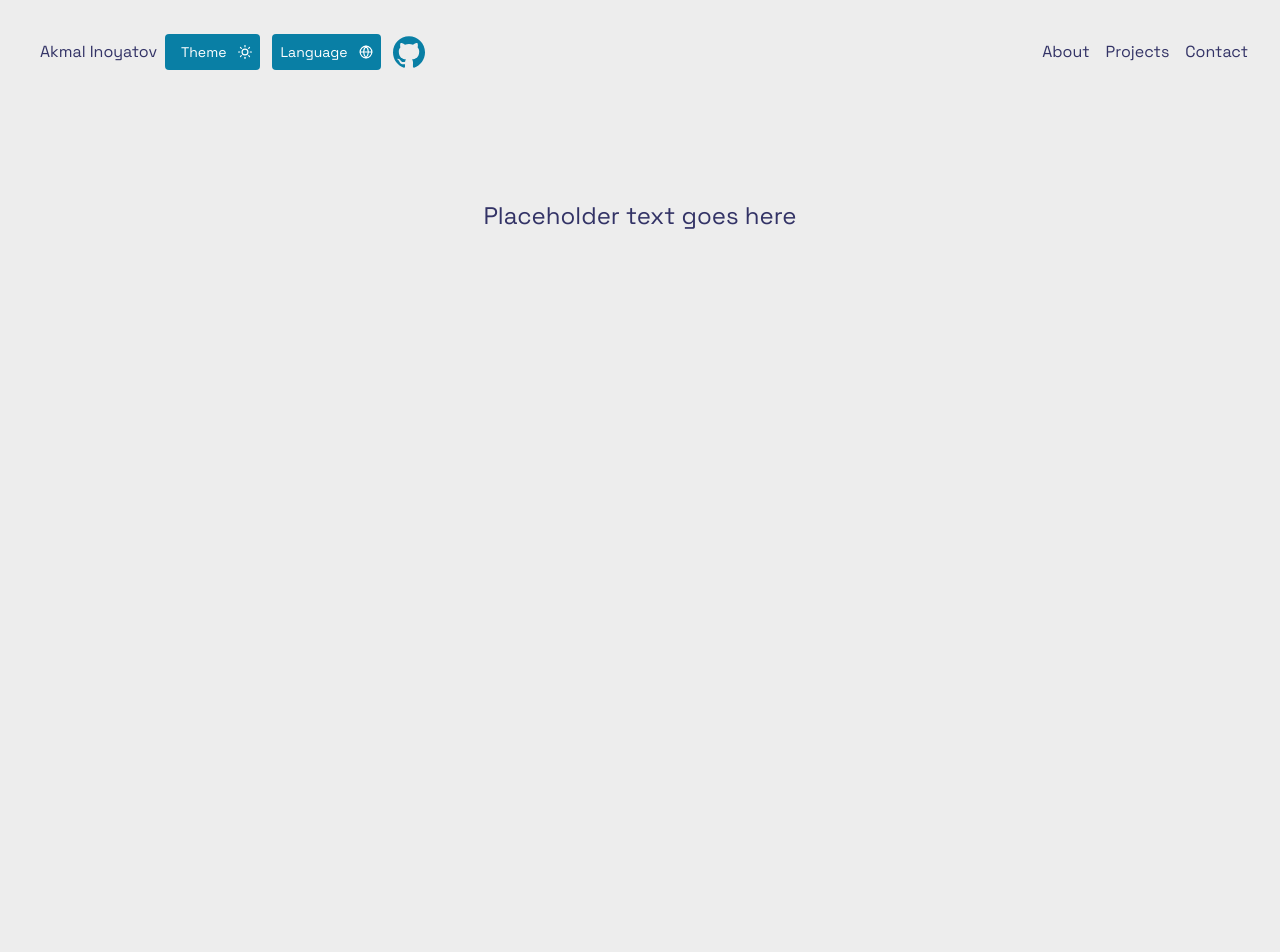
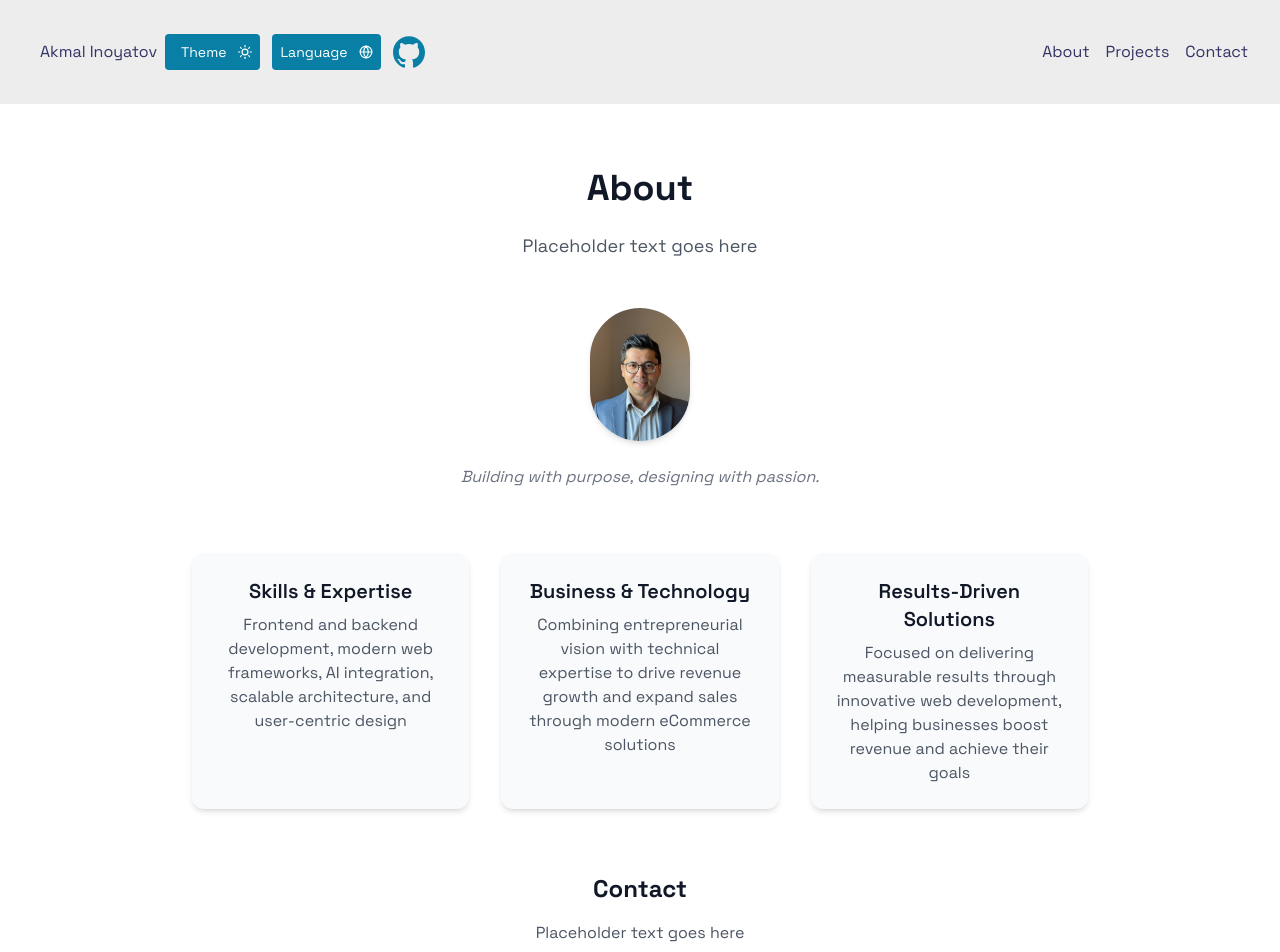
Before and after one commit to ainoyatov/portfolio-starterkit, a Next.js app: page /en/about in a window 1280 px wide. Shown: the top 952 px of the page. Before the commit the page ends 800 px from the top, so only its background shows below. Built offline with nearby package versions, Linux system fonts and the light colour scheme.

Commit message:
about page v1

```diff
--- a/messages/en.json
+++ b/messages/en.json
@@ -24,5 +24,7 @@
   "Project_2_Title": "Masonry & Landscaping Services",
   "Project_2_Description": "We offer expert masonry and landscaping services with a focus on custom gabion features. From retaining walls to decorative accents, we create durable, natural solutions that enhance any outdoor space.",
   "Project_3_Title": "Investment Company",
-  "Project_3_Description": "Trusted Arizona realty company specializing in buying and selling homes, offering property listings, market insights, and personalized services for both buyers and sellers across Arizona communities."
+  "Project_3_Description": "Trusted Arizona realty company specializing in buying and selling homes, offering property listings, market insights, and personalized services for both buyers and sellers across Arizona communities.",
+
+  "About_Quote": "Building with purpose, designing with passion."
 }
--- a/messages/fr.json
+++ b/messages/fr.json
@@ -24,5 +24,7 @@
   "Project_2_Title": "Maçonnerie & aménagement paysager",
   "Project_2_Description": "Nous proposons des services experts en maçonnerie et aménagement paysager, avec une spécialisation dans les gabions personnalisés. Des murs de soutènement aux éléments décoratifs, nous concevons des espaces extérieurs durables et naturels.",
   "Project_3_Title": "Société d’investissement immobilier",
-  "Project_3_Description": "Entreprise immobilière de confiance en Arizona, spécialisée dans l’achat et la vente de maisons, proposant des annonces, des analyses de marché et des services personnalisés."
+  "Project_3_Description": "Entreprise immobilière de confiance en Arizona, spécialisée dans l’achat et la vente de maisons, proposant des annonces, des analyses de marché et des services personnalisés.",
+
+  "About_Quote": "Construire avec un objectif, concevoir avec passion."
 }
--- a/src/app/[locale]/about/page.tsx
+++ b/src/app/[locale]/about/page.tsx
@@ -1,12 +1,63 @@
+// src/app/[locale]/about/page.tsx
 import { useTranslations } from 'next-intl'
+import Image from 'next/image'
+import Link from 'next/link'
 
 export default function About() {
   const t = useTranslations('')
+
   return (
-    <div className='px-32 py-24 text-center text-2xl'>
-      {t(
-        'Page_Description'
-      )}
-    </div>
+    <main className="min-h-screen bg-white text-gray-900 px-6 py-16">
+      <section className="max-w-4xl mx-auto text-center">
+        <h1 className="text-4xl font-bold mb-6">{t('About')}</h1>
+        <p className="text-lg text-gray-600 mb-12">
+          {t('Page_Description')}
+        </p>
+
+        {/* Profile Section */}
+        <div className="flex flex-col items-center gap-6 mb-16">
+          <Image
+            src="/profile.jpeg"
+            alt="Profile"
+            width={100}
+            height={150}
+            className="rounded-full shadow-md"
+          />
+          <blockquote className="italic text-gray-500 max-w-xl">
+            {t('About_Quote')}
+          </blockquote>
+        </div>
+
+        {/* Expertise Columns */}
+        <div className="grid grid-cols-1 md:grid-cols-3 gap-8 mb-16">
+          <div className="bg-gray-50 p-6 rounded-xl shadow-md hover:shadow-lg transition-transform duration-300 hover:-translate-y-1">
+            <h2 className="text-xl font-semibold mb-2">{t('Column_1_title')}</h2>
+            <p className="text-gray-600">{t('Columns_1_description')}</p>
+          </div>
+
+          <div className="bg-gray-50 p-6 rounded-xl shadow-md hover:shadow-lg transition-transform duration-300 hover:-translate-y-1">
+            <h2 className="text-xl font-semibold mb-2">{t('Column_2_title')}</h2>
+            <p className="text-gray-600">{t('Columns_2_description')}</p>
+          </div>
+
+          <div className="bg-gray-50 p-6 rounded-xl shadow-md hover:shadow-lg transition-transform duration-300 hover:-translate-y-1">
+            <h2 className="text-xl font-semibold mb-2">{t('Column_3_title')}</h2>
+            <p className="text-gray-600">{t('Columns_3_description')}</p>
+          </div>
+        </div>
+
+        {/* Call to Action */}
+        <div className="text-center mt-10">
+          <h2 className="text-2xl font-bold mb-4">{t('Contact')}</h2>
+          <p className="text-gray-600 mb-6">{t('Page_Description')}</p>
+          <a
+            href="/en/contact"
+            className="inline-block bg-black text-white px-6 py-3 rounded hover:bg-gray-800 transition"
+          >
+            {t('Contact_Me')}
+          </a>
+        </div>
+      </section>
+    </main>
   )
 }
```
Also changed, not shown: public/profile.jpeg (added).
